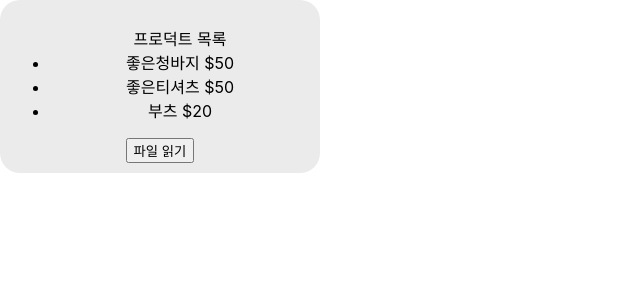
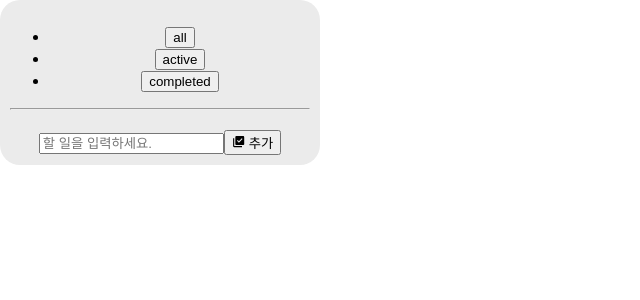
Before and after one commit to songhaetnim/React-basic-lectrue-2024-03, a React (Create React App) app: page / in a window 1280 px wide. Shown: the top 300 px of the page, without its empty margins (0-640 px from the left). Built offline with nearby package versions, Linux system fonts and the light colour scheme.

Commit message:
React Todo

```diff
--- a/package.json
+++ b/package.json
@@ -6,8 +6,11 @@
     "@testing-library/jest-dom": "^5.17.0",
     "@testing-library/react": "^13.4.0",
     "@testing-library/user-event": "^13.5.0",
+    "bootstrap": "^5.3.3",
     "react": "^18.2.0",
+    "react-bootstrap": "^2.10.2",
     "react-dom": "^18.2.0",
+    "react-icons": "^5.0.1",
     "react-scripts": "5.0.1",
     "web-vitals": "^2.1.4"
   },
--- /dev/null
+++ b/src/apps/App11_Todo.jsx
@@ -0,0 +1,17 @@
+import { useEffect, useState } from 'react';
+import './App.css';
+import Header from '../todo_components/Header';
+import TodoList from '../todo_components/TodoList';
+
+function App() {
+  const filters = ['all', 'active','completed'];
+  const [filter,setFilter] = useState('all');
+  return (
+    <div className='card'>
+      <Header filters ={filters} filter={filter} onFiterChange={setFilter}/>
+      <TodoList filter={filter} />
+    </div>
+  );
+}
+
+export default App;
--- a/src/index.jsx
+++ b/src/index.jsx
@@ -1,7 +1,7 @@
 import React from 'react';
 import ReactDOM from 'react-dom/client';
 import './index.css';
-import App from './apps/Apps08_lifeycle';
+import App from './apps/App11_Todo';
 import reportWebVitals from './reportWebVitals';
 
 const root = ReactDOM.createRoot(document.getElementById('root'));
--- /dev/null
+++ b/src/todo_components/AddTodo.jsx
@@ -0,0 +1,23 @@
+import '../apps/App.css';
+import { useState } from 'react';
+import { v4 as uuidv4 } from 'uuid';
+import { MdLibraryAddCheck } from "react-icons/md";
+
+export default function AddTodo({ onAdd }) {
+  const [text, setText] = useState('');
+  const handleChange = (event) => setText(event.target.value);
+  const handleSubmit = (e) => {
+    e.preventDefault();
+    if (text.trim().length === 0)
+      return;
+    onAdd({id:uuidv4(), work:text, status:'active'});
+    setText('');
+  }
+  return (
+    <form onSubmit={handleSubmit} style={{marginTop: '20px'}}>
+      <input type='text' placeholder='할 일을 입력하세요.' value={text}
+        onChange={handleChange} />
+      <button><MdLibraryAddCheck /> 추가</button>
+    </form>
+  );
+}
--- /dev/null
+++ b/src/todo_components/Header.jsx
@@ -0,0 +1,18 @@
+import '../apps/App.css';
+
+export default function Header( {filters, filter, onFiterChange}) {
+   return(
+    <haader>
+      <ul>
+        {
+          filters.map((value, index) => (
+            <li key={index}>
+              <button onClick={() => onFiterChange(value)}>{value}</button>
+            </li>
+          ))
+        }
+      </ul>
+      <hr />
+    </haader>
+   );
+}
--- /dev/null
+++ b/src/todo_components/Todo.jsx
@@ -0,0 +1,19 @@
+import '../apps/App.css';
+import { FaRegTrashAlt } from "react-icons/fa";
+
+export default function Todo({todo, onUpdate, onDelete}) {
+  const {id, work, status} = todo;
+  const handleChange = e => {
+    const status = e.target.checked ? 'completed' : 'active';
+    onUpdate({...todo, status});
+  }
+  const handleDelete = () => onDelete(todo);
+  return (
+    <li>
+      <input type='checkbox' id={id} checked={status === 'completed'}
+        onChange={handleChange} />
+      <label htmlFor={id}>{work}</label>
+      <button onClick={handleDelete}><FaRegTrashAlt /></button>
+    </li>
+  );
+}
--- /dev/null
+++ b/src/todo_components/TodoList.jsx
@@ -0,0 +1,50 @@
+import { useEffect, useState } from 'react';
+import '../apps/App.css';
+import { FaRegTrashAlt } from "react-icons/fa";
+import { v4 as uuidv4 } from 'uuid';
+import AddTodo from './AddTodo';
+import Todo from './Todo';
+import reportWebVitals from '../reportWebVitals';
+
+export default function TodoList({filter}) {
+  const initData = readFromLocalStorage([
+    {id:uuidv4(), work:'공부하기', status:'active'},
+    {id:uuidv4(), work:'청소하기', status:'active'},
+  ])
+  const [todos, setTodos] = useState(initData);
+  const handleUpdate = updated =>
+    setTodos(todos.map(todo => (todo.id === updated.id) ? updated : todo));
+  const handleDelete = deleted =>
+    setTodos(todos.filter(todo => todo.id !== deleted.id));
+  const handleAdd = todo => setTodos([...todos, todo]);
+
+  useEffect(() => {
+    localStorage.setItem('todos',JSON.stringify(todos));
+  }, [todos]);
+
+  const filteredTodos = getFilteredItems(todos, filter);
+  return (
+    <div>
+      <ul>
+        {
+          filteredTodos.map(todo => (
+            <Todo todo={todo} onUpdate={handleUpdate} onDelete={handleDelete} />
+          ))
+        }
+      </ul>
+      <AddTodo onAdd={handleAdd} />
+    </div>
+  );
+}
+
+function readFromLocalStorage(){
+  const todos = localStorage.getItem('todos');
+  console.log(todos);
+  return todos ? JSON.parse(todos) : [];
+}
+
+function getFilteredItems(todos, filter){
+  if (filter === 'all')
+    return todos;
+  return todos.filter(x => x.status === filter);
+}
```
Also changed, not shown: src/apps/App00.jsx (renamed from src/apps/App99.jsx), src/apps/App08_lifeycle.jsx (renamed from src/apps/Apps08_lifeycle.jsx), 1 other file (tests, documents, lock files or other folders).
